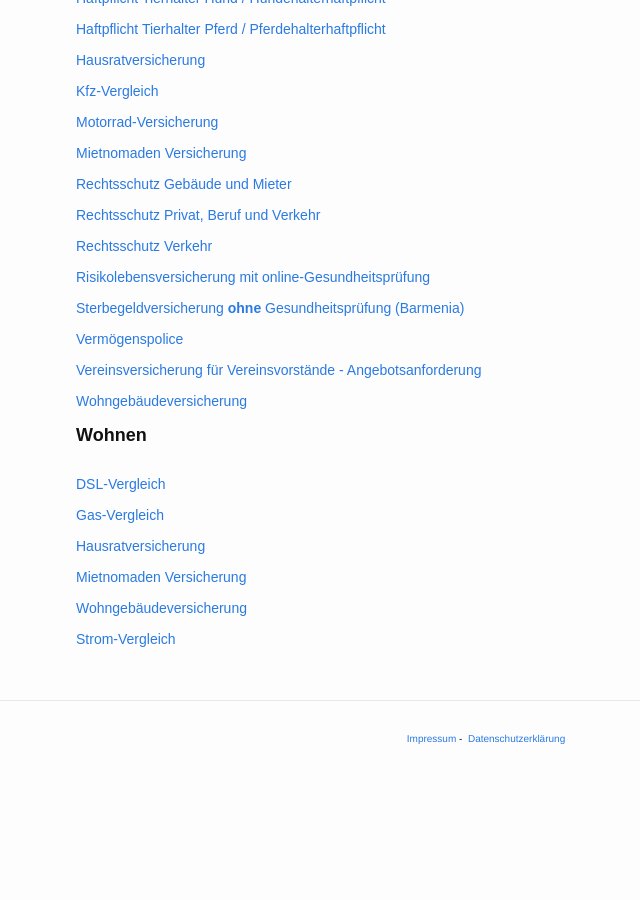
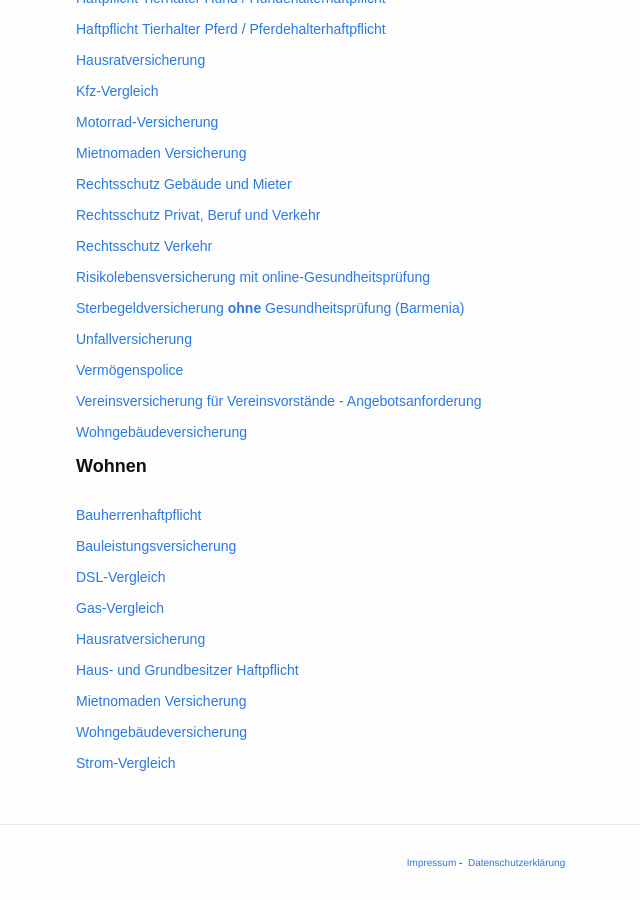
Before and after one commit to Die-Finanzpruefer/die-finanzpruefer.github.io, a Jekyll site: the page built from 05_onlinerechner.md, in a window 1280 px wide and 900 px high, scrolled down 769 px. Shown: the whole window, without its empty margins (154-794 px from the left). Built offline with Jekyll 4.4.1, drawn with Linux system fonts in a browser that asks for light colours; some web fonts are replaced; before the commit the page ends 1545 px from its top, so only the background shows below that.

Commit message:
Update 05_onlinerechner.md

```diff
--- a/05_onlinerechner.md
+++ b/05_onlinerechner.md
@@ -60,6 +60,8 @@ Sie wollen __keine Beratung sondern direkt Ergebnisse__? Kein Problem, wir empfe
 
 [Sterbegeldversicherung **ohne** Gesundheitsprüfung (Barmenia)](https://ssl.barmenia.de/de/service/online-abschluesse/sterbegeld_1/sterbegeldversicherung_2.xhtml?ADM=00731624)
 
+[Unfallversicherung](https://ssl.innosystems.net/cgi-bin/formulare/formulare.pl?user=SDVA86&programm=hpr&untermandant=SDVAPP-0030-0130&hprid=61069&template=st_unf)
+
 [Vermögenspolice](https://www.inobroker.de/fwd/partner/promotions/vermoegenspolice.jsp?mID=194769&partnerID=public)
 
 [Vereinsversicherung für Vereinsvorstände - Angebotsanforderung](https://www.inobroker.de/fwd/partner/promotions/haftpflichtvereinsvorstand.jsp?mID=194769&partnerID=public)
@@ -68,12 +70,18 @@ Sie wollen __keine Beratung sondern direkt Ergebnisse__? Kein Problem, wir empfe
 
 # Wohnen
 
+[Bauherrenhaftpflicht](https://ssl.innosystems.net/cgi-bin/formulare/formulare.pl?user=SDVA86&programm=hpr&untermandant=SDVAPP-0030-0130&hprid=61069&template=st_bau)
+
+[Bauleistungsversicherung](https://sniver.innosystems.net/user/auth?user.name=SDVAPP-0030-0130&module=bal)
+
 [DSL-Vergleich](https://www.procheck24.de/einsurance/csp/doHomepageEntry.do?cspident=6B2879F853F9AFAD69F275729A4D24C4&p=9)
 
 [Gas-Vergleich](https://www.procheck24.de/einsurance/csp/doHomepageEntry.do?cspident=6B2879F853F9AFAD69F275729A4D24C4&p=8)
 
 [Hausratversicherung](https://www.inobroker.de/fwd/vergleiche/hr.jsp?mID=194769&partnerID=public)
 
+[Haus- und Grundbesitzer Haftpflicht](https://ssl.innosystems.net/cgi-bin/formulare/formulare.pl?user=SDVA86&programm=hpr&untermandant=SDVAPP-0030-0130&hprid=61069&template=st_hug)
+
 [Mietnomaden Versicherung](https://www.inobroker.de/fwd/partner/promotions/mietnomadenversicherung.jsp?mID=194769&partnerID=public)
 
 [Wohngebäudeversicherung](https://www.inobroker.de/fwd/vergleiche/wgv.jsp?mID=194769&partnerID=public)
```
